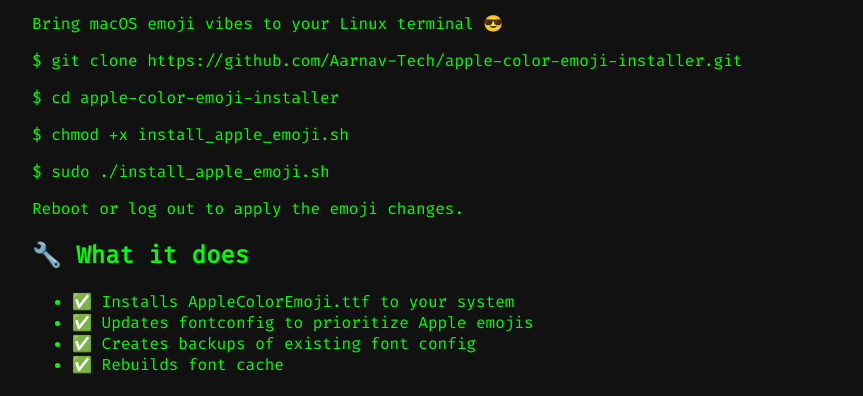
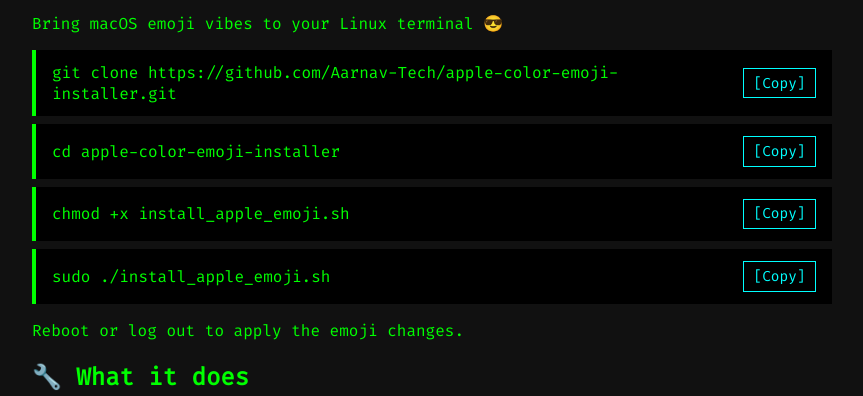
Before and after one commit to Aarnav-Tech/apple-color-emoji-installer, a plain HTML site: page index.html in a window 1280 px wide. Shown: the part 67-463 px from the top of the page, without its empty margins (208-1071 px from the left). Drawn offline with Linux system fonts and the light colour scheme.

Commit message:
Update index.html

```diff
--- a/index.html
+++ b/index.html
@@ -26,11 +26,6 @@
       to { opacity: 1; transform: translateY(0); }
     }
 
-    .prompt::before {
-      content: "$ ";
-      color: #0f0;
-    }
-
     a {
       color: #0ff;
       text-decoration: none;
@@ -38,14 +33,6 @@
 
     a:hover {
       text-decoration: underline;
-    }
-
-    pre {
-      background-color: #000;
-      color: #0f0;
-      padding: 1rem;
-      overflow-x: auto;
-      border-left: 4px solid #0f0;
     }
 
     .header {
@@ -58,6 +45,41 @@
       font-size: 0.9rem;
       color: #555;
     }
+
+    .command {
+      background-color: #000;
+      color: #0f0;
+      padding: 0.75rem 1rem;
+      margin-bottom: 0.5rem;
+      border-left: 4px solid #0f0;
+      display: flex;
+      justify-content: space-between;
+      align-items: center;
+      font-family: 'Fira Code', monospace;
+    }
+
+    .prompt-text {
+      white-space: normal;
+      word-break: break-word;
+      overflow-wrap: anywhere;
+      flex: 1;
+    }
+
+    .copy-btn {
+      background-color: transparent;
+      color: #0ff;
+      border: 1px solid #0ff;
+      padding: 0.3rem 0.6rem;
+      font-family: 'Fira Code', monospace;
+      font-size: 0.9rem;
+      cursor: pointer;
+      margin-left: 1rem;
+    }
+
+    .copy-btn:hover {
+      background-color: #0ff;
+      color: #000;
+    }
   </style>
 </head>
 <body>
@@ -66,10 +88,7 @@
 
     <p>Bring macOS emoji vibes to your Linux terminal 😎</p>
 
-    <p class="prompt">git clone https://github.com/Aarnav-Tech/apple-color-emoji-installer.git</p>
-    <p class="prompt">cd apple-color-emoji-installer</p>
-    <p class="prompt">chmod +x install_apple_emoji.sh</p>
-    <p class="prompt">sudo ./install_apple_emoji.sh</p>
+    <div id="commands"></div>
 
     <p>Reboot or log out to apply the emoji changes.</p>
 
@@ -94,5 +113,50 @@
       Made with 💚 by Aarnav • MIT License
     </div>
   </div>
+
+  <script>
+    const commands = [
+      "git clone https://github.com/Aarnav-Tech/apple-color-emoji-installer.git",
+      "cd apple-color-emoji-installer",
+      "chmod +x install_apple_emoji.sh",
+      "sudo ./install_apple_emoji.sh"
+    ];
+
+    let delayBetween = 1000; // Delay between each command
+    let typingSpeed = 20;    // Typing speed
+
+    function typeCommand(cmd, index) {
+      const container = document.getElementById('commands');
+      const div = document.createElement('div');
+      div.className = 'command';
+
+      const span = document.createElement('span');
+      span.className = 'prompt-text';
+      div.appendChild(span);
+
+      const button = document.createElement('button');
+      button.className = 'copy-btn';
+      button.textContent = '[Copy]';
+      button.onclick = () => {
+        navigator.clipboard.writeText(cmd).then(() => {
+          const original = button.textContent;
+          button.textContent = '[Copied]';
+          setTimeout(() => button.textContent = original, 1000);
+        });
+      };
+      div.appendChild(button);
+      container.appendChild(div);
+
+      let i = 0;
+      const interval = setInterval(() => {
+        span.textContent += cmd[i++];
+        if (i >= cmd.length) clearInterval(interval);
+      }, typingSpeed);
+    }
+
+    commands.forEach((cmd, i) => {
+      setTimeout(() => typeCommand(cmd, i), i * delayBetween);
+    });
+  </script>
 </body>
 </html>
```
